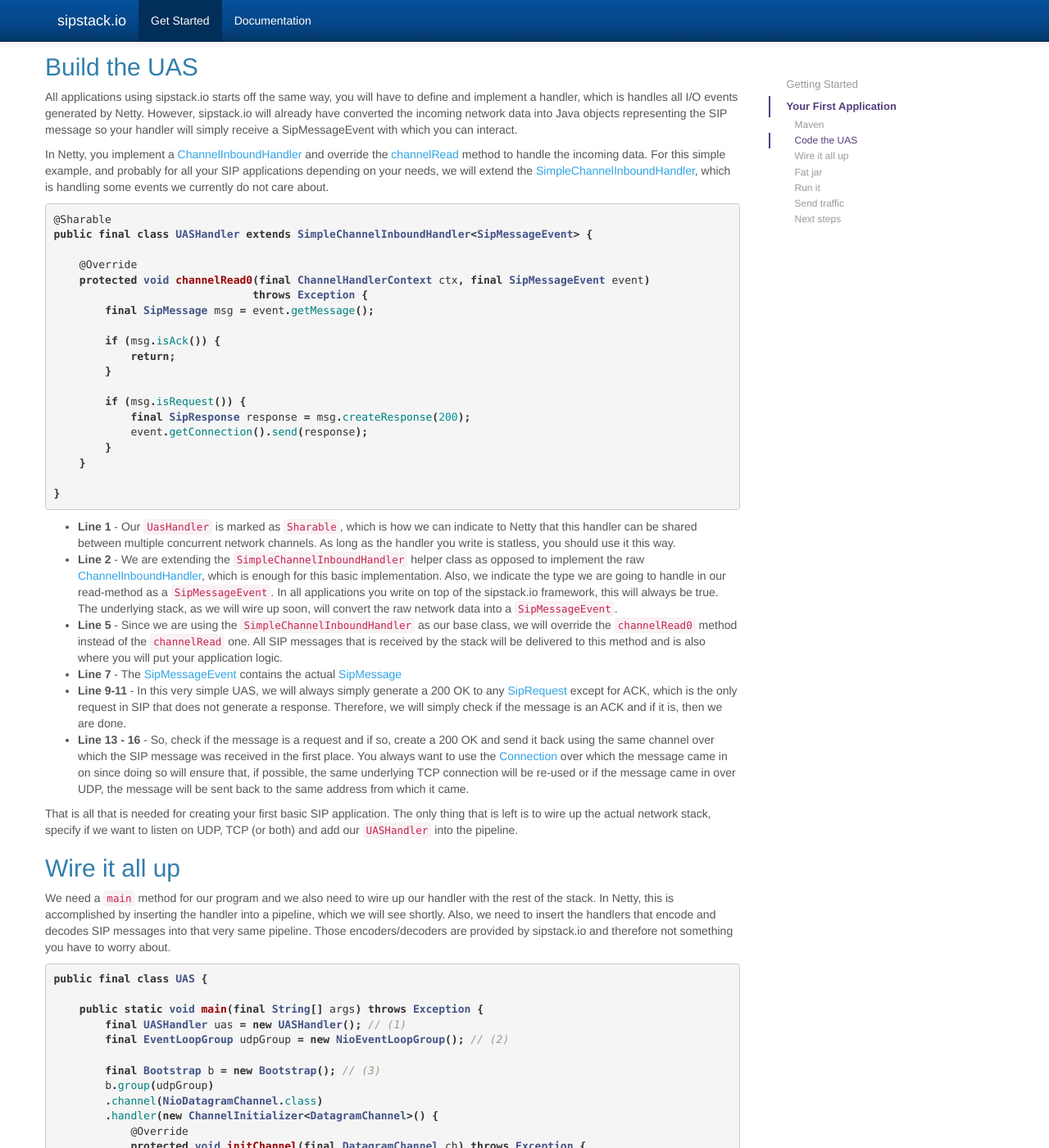
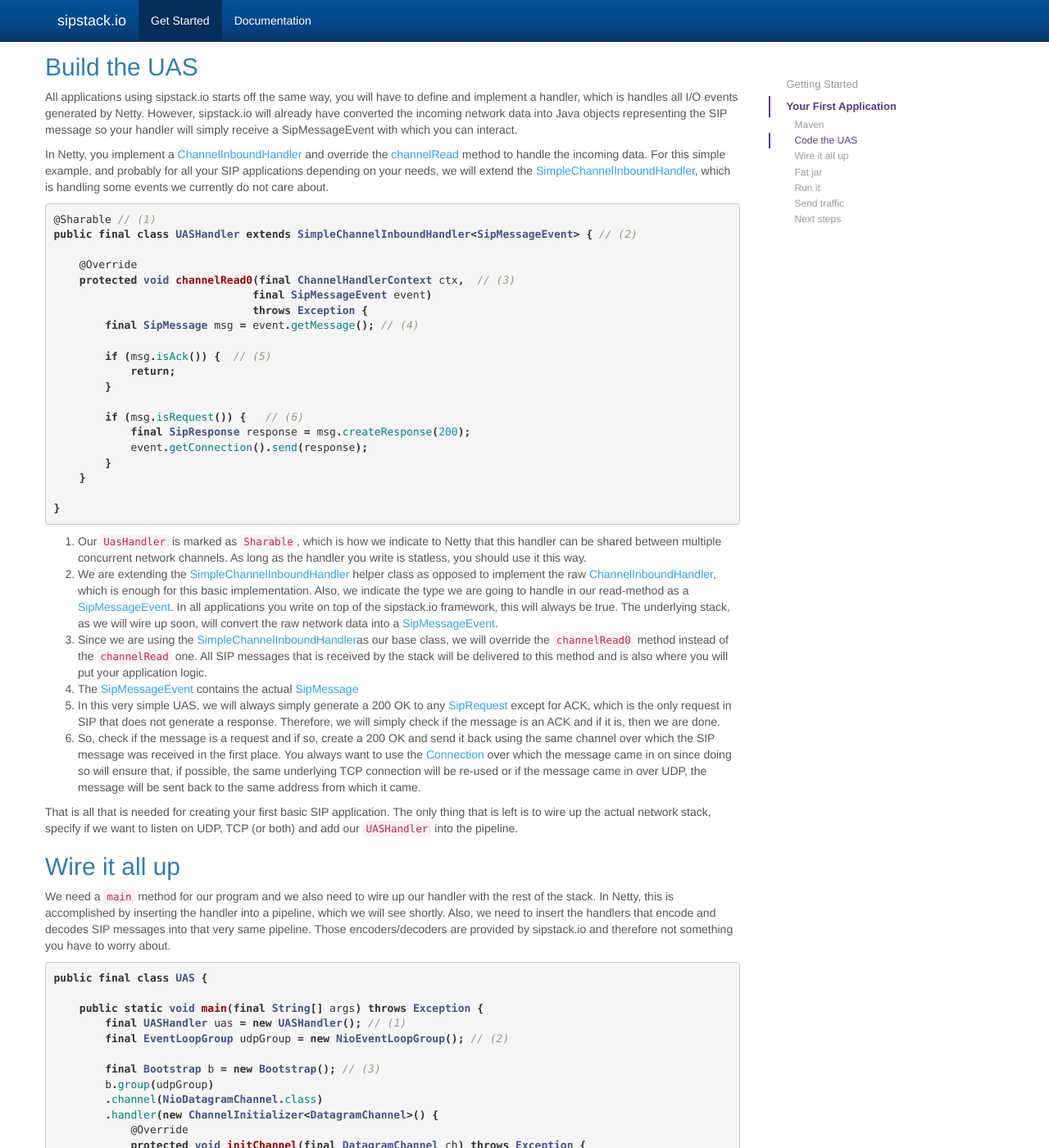
Before and after one commit to aboutsip/sipstack, a Jekyll site: the page built from getstarted.md, in a window 1280 px wide and 1400 px high, scrolled down 1616 px. Shown: the whole window at 82% size. Built offline with Jekyll 4.4.1, drawn with Linux system fonts in a browser that asks for light colours; Markdown is read by kramdown in place of the engine named in the settings.

```diff
--- a/_includes/uashandler.html
+++ b/_includes/uashandler.html
@@ -1,17 +1,18 @@
 {% highlight java %}
-@Sharable
-public final class UASHandler extends SimpleChannelInboundHandler<SipMessageEvent> {
+@Sharable // (1)
+public final class UASHandler extends SimpleChannelInboundHandler<SipMessageEvent> { // (2)
 
     @Override
-    protected void channelRead0(final ChannelHandlerContext ctx, final SipMessageEvent event)
+    protected void channelRead0(final ChannelHandlerContext ctx,  // (3)
+                               final SipMessageEvent event)
                                throws Exception {
-        final SipMessage msg = event.getMessage();
+        final SipMessage msg = event.getMessage(); // (4)
 
-        if (msg.isAck()) {
+        if (msg.isAck()) {  // (5)
             return;
         }
 
-        if (msg.isRequest()) {
+        if (msg.isRequest()) {   // (6)
             final SipResponse response = msg.createResponse(200);
             event.getConnection().send(response);
         }
--- a/getstarted.md
+++ b/getstarted.md
@@ -83,12 +83,12 @@ In Netty, you implement a [ChannelInboundHandler](http://netty.io/4.0/api/io/net
 
 {% include uashandler.html %}
 
-* **Line 1** - Our `UasHandler` is marked as `Sharable`, which is how we can indicate to Netty that this handler can be shared between multiple concurrent network channels. As long as the handler you write is statless, you should use it this way.
-* **Line 2** - We are extending the `SimpleChannelInboundHandler` helper class as opposed to implement the raw [ChannelInboundHandler](http://netty.io/4.0/api/io/netty/channel/ChannelInboundHandler.html), which is enough for this basic implementation. Also, we indicate the type we are going to handle in our read-method as a `SipMessageEvent`. In all applications you write on top of the sipstack.io framework, this will always be true. The underlying stack, as we will wire up soon, will convert the raw network data into a `SipMessageEvent`.
-* **Line 5** - Since we are using the `SimpleChannelInboundHandler` as our base class, we will override the `channelRead0` method instead of the `channelRead` one. All SIP messages that is received by the stack will be delivered to this method and is also where you will put your application logic.
-* **Line 7** - The [SipMessageEvent](http://static.javadoc.io/io.sipstack/sipstack-netty-codec-sip/{{ site.sipstackio_version }}/io/sipstack/netty/codec/sip/SipMessageEvent.html) contains the actual [SipMessage](http://static.javadoc.io/io.pkts/pkts-sip/{{ site.pktsio_version }}/io/pkts/packet/sip/SipMessage.html)
-* **Line 9-11** - In this very simple UAS, we will always simply generate a 200 OK to any [SipRequest](http://static.javadoc.io/io.pkts/pkts-sip/{{ site.pktsio_version }}/io/pkts/packet/sip/SipRequest.html) except for ACK, which is the only request in SIP that does not generate a response. Therefore, we will simply check if the message is an ACK and if it is, then we are done.
-* **Line 13 - 16** - So, check if the message is a request and if so, create a 200 OK and send it back using the same channel over which the SIP message was received in the first place. You always want to use the [Connection](http://static.javadoc.io/io.sipstack/sipstack-netty-codec-sip/{{ site.sipstackio_version }}/io/sipstack/netty/codec/sip/Connection.html) over which the message came in on since doing so will ensure that, if possible, the same underlying TCP connection will be re-used or if the message came in over UDP, the message will be sent back to the same address from which it came.
+1. Our `UasHandler` is marked as `Sharable`, which is how we indicate to Netty that this handler can be shared between multiple concurrent network channels. As long as the handler you write is statless, you should use it this way.
+1. We are extending the [SimpleChannelInboundHandler](http://netty.io/4.0/api/io/netty/channel/SimpleChannelInboundHandler.html) helper class as opposed to implement the raw [ChannelInboundHandler](http://netty.io/4.0/api/io/netty/channel/ChannelInboundHandler.html), which is enough for this basic implementation. Also, we indicate the type we are going to handle in our read-method as a [SipMessageEvent](http://static.javadoc.io/io.sipstack/sipstack-netty-codec-sip/{{ site.sipstackio_version }}/io/sipstack/netty/codec/sip/SipMessageEvent.html). In all applications you write on top of the sipstack.io framework, this will always be true. The underlying stack, as we will wire up soon, will convert the raw network data into a [SipMessageEvent](http://static.javadoc.io/io.sipstack/sipstack-netty-codec-sip/{{ site.sipstackio_version }}/io/sipstack/netty/codec/sip/SipMessageEvent.html).
+1. Since we are using the [SimpleChannelInboundHandler](http://netty.io/4.0/api/io/netty/channel/SimpleChannelInboundHandler.html)as our base class, we will override the `channelRead0` method instead of the `channelRead` one. All SIP messages that is received by the stack will be delivered to this method and is also where you will put your application logic.
+1. The [SipMessageEvent](http://static.javadoc.io/io.sipstack/sipstack-netty-codec-sip/{{ site.sipstackio_version }}/io/sipstack/netty/codec/sip/SipMessageEvent.html) contains the actual [SipMessage](http://static.javadoc.io/io.pkts/pkts-sip/{{ site.pktsio_version }}/io/pkts/packet/sip/SipMessage.html)
+1. In this very simple UAS, we will always simply generate a 200 OK to any [SipRequest](http://static.javadoc.io/io.pkts/pkts-sip/{{ site.pktsio_version }}/io/pkts/packet/sip/SipRequest.html) except for ACK, which is the only request in SIP that does not generate a response. Therefore, we will simply check if the message is an ACK and if it is, then we are done.
+1. So, check if the message is a request and if so, create a 200 OK and send it back using the same channel over which the SIP message was received in the first place. You always want to use the [Connection](http://static.javadoc.io/io.sipstack/sipstack-netty-codec-sip/{{ site.sipstackio_version }}/io/sipstack/netty/codec/sip/Connection.html) over which the message came in on since doing so will ensure that, if possible, the same underlying TCP connection will be re-used or if the message came in over UDP, the message will be sent back to the same address from which it came.
 
 That is all that is needed for creating your first basic SIP application. The only thing that is left is to wire up the actual network stack, specify if we want to listen on UDP, TCP (or both) and add our `UASHandler` into the pipeline.
 
@@ -103,7 +103,7 @@ We need a `main` method for our program and we also need to wire up our handler
 1. [Bootstrap](http://netty.io/4.0/api/io/netty/bootstrap/Bootstrap.html) is a Netty helper class to setup and configure a listening point. Netty provides different boostraps for different usages but for UDP, this is the one to use.
 1. Now it is starting to get interesting. This is where you configure the decoder to use for the incoming data. Sipstack.io is providing two kinds of decoders, one for stream based protocols (such as TCP) and one for datagram based protocols (such as UDP). Since we are wiring up the stack to use UDP we will be inserting the [SipMessageDatagramDecoder](http://static.javadoc.io/io.sipstack/sipstack-netty-codec-sip/{{ site.sipstackio_version }}/io/sipstack/netty/codec/sip/SipMessageDatagramDecoder.html) into the pipeline.
 1. For encoding a [SipMessage](http://static.javadoc.io/io.pkts/pkts-sip/{{ site.pktsio_version }}/io/pkts/packet/sip/SipMessage.html) back to bytes that can be pushed out to the network again, sipstack.io provides the [SipMessageEncoder](http://static.javadoc.io/io.sipstack/sipstack-netty-codec-sip/{{ site.sipstackio_version }}/io/sipstack/netty/codec/sip/SipMessageEncoder.html). The same encoder will be used for both UDP and TCP so this will always be inserted into the pipe no matter on what underlying protocol you choose.
-1. And finally we will insert our own `UASHandler` last into the pipeline. What we have done now is to configure a pipeline of handlers that will be invoked by Netty one at a time and along the way, the original raw data will be transformed into different representations. For incoming data, the decoder will transform the bytes into a `SipMessageEvent`, which our handler later can work with. When we write a `SipMessage` back to the `Connection`, the encoder will take care of the details around converting that message back to bytes, which is then handed off to the netty stack for transmission across the network.
+1. And finally we will insert our own `UASHandler` last into the pipeline. What we have done now is to configure a pipeline of handlers that will be invoked by Netty one at a time and along the way, the original raw data will be transformed into different representations. For incoming data, the decoder will transform the bytes into a [SipMessageEvent](http://static.javadoc.io/io.sipstack/sipstack-netty-codec-sip/{{ site.sipstackio_version }}/io/sipstack/netty/codec/sip/SipMessageEvent.html), which our handler later can work with. When we write a [SipMessage](http://static.javadoc.io/io.pkts/pkts-sip/{{ site.pktsio_version }}/io/pkts/packet/sip/SipMessage.html) back to the [Connection](http://static.javadoc.io/io.sipstack/sipstack-netty-codec-sip/{{ site.sipstackio_version }}/io/sipstack/netty/codec/sip/Connection.html), the encoder will take care of the details around converting that message back to bytes, which is then handed off to the netty stack for transmission across the network.
 1. The last part is simply to specify the address you wish to listen to...
 1. and then bind to it
 
```
Also changed, not shown: docs.md (+0 -1 lines), index.html (+2 -5 lines), 2 other files.
